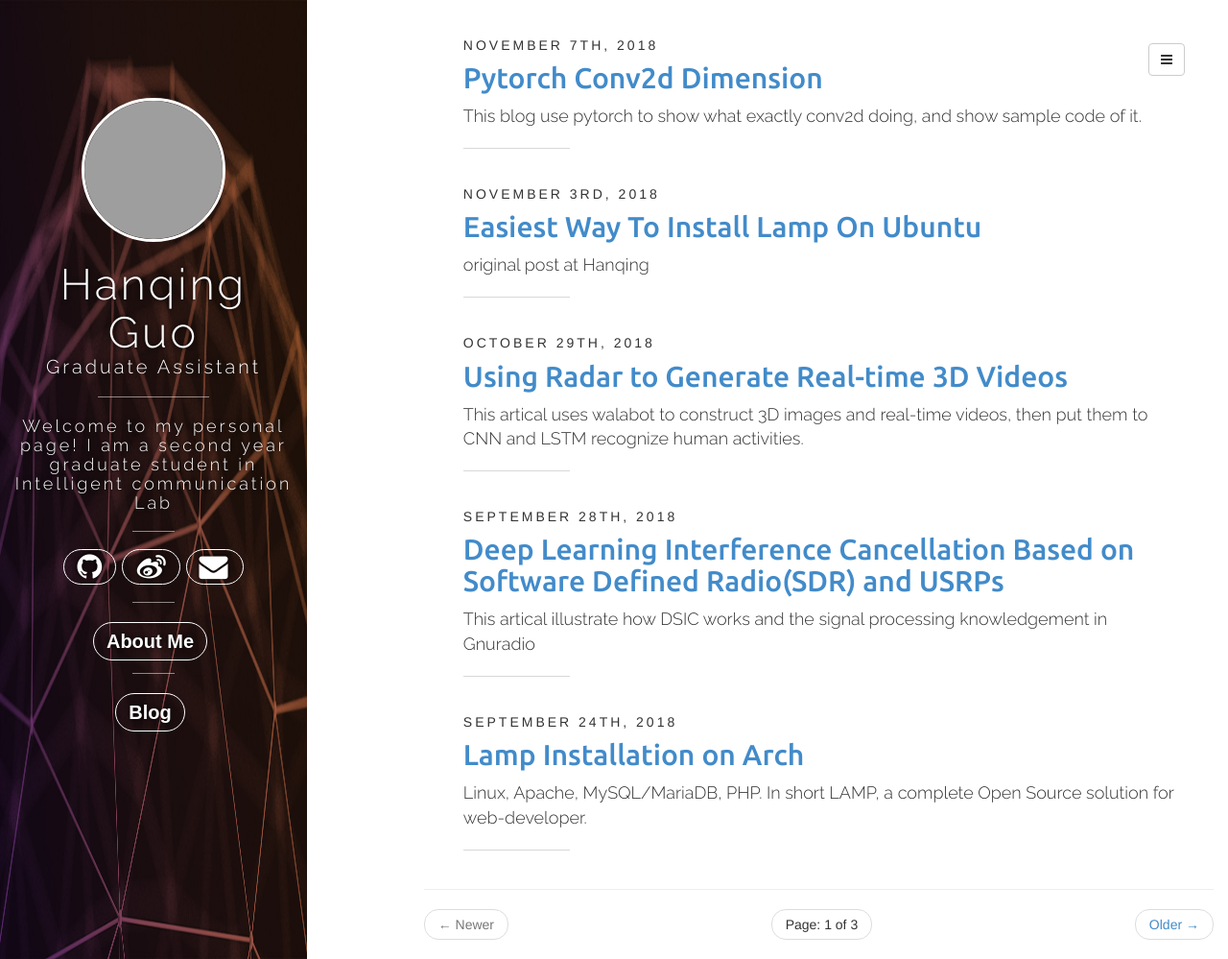
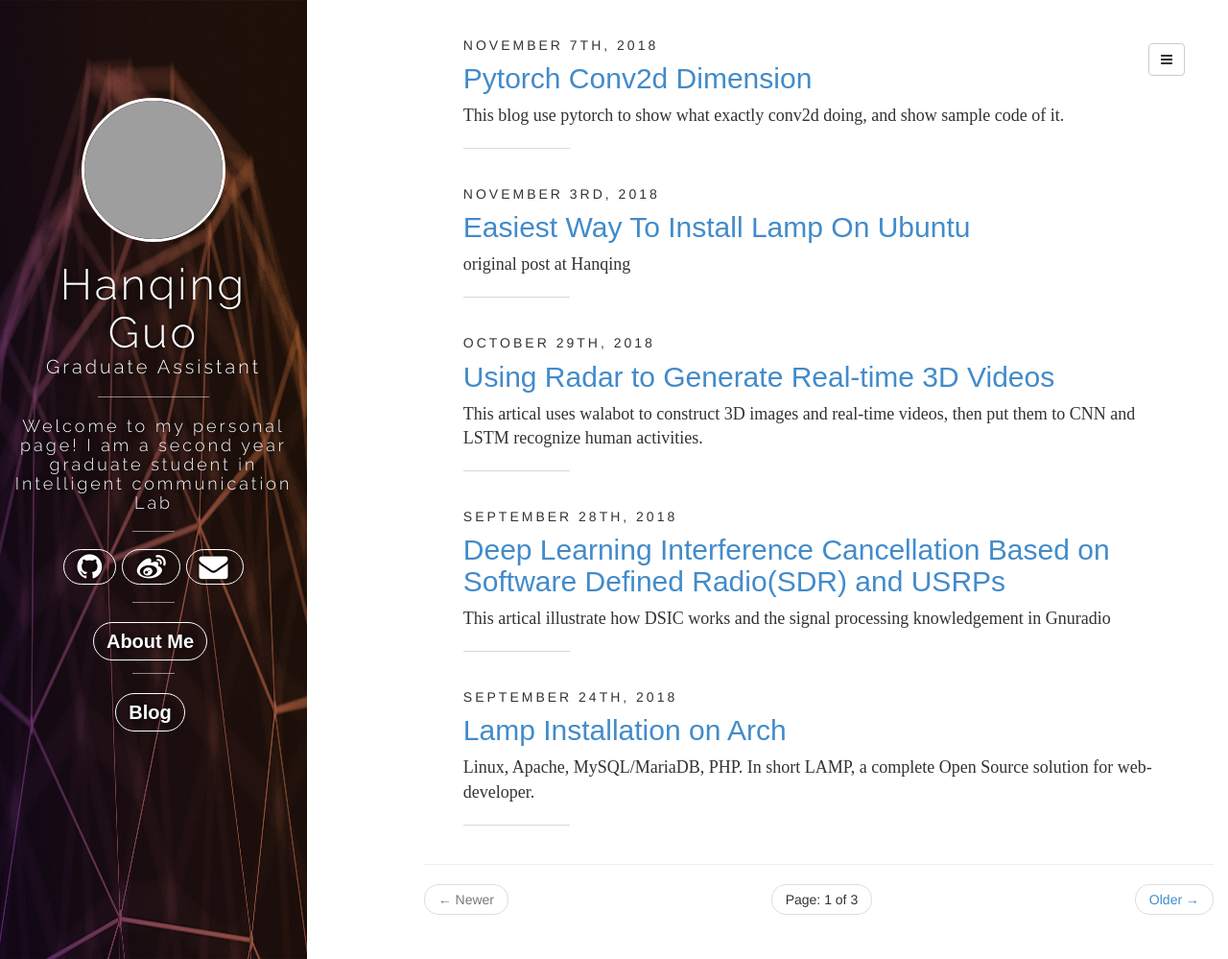
Before and after one commit to hanqingguo/hanqingguo.github.io, a Jekyll site: the page built from blog/index.html, in a window 1280 px wide and 999 px high. Shown: the whole window at 96% size. Built offline with Jekyll 4.4.1, drawn with Linux system fonts in a browser that asks for light colours; nearby versions of some CDN libraries; the list of posts is cut into pages by our own code; comment, search, counter and statistics services are not loaded; grey boxes are pictures that could not be loaded.

Commit message:
change font

```diff
--- a/blog.html
+++ b/blog.html
@@ -20,10 +20,10 @@ title: "Hanqing Guo"
     {% endcase %}
     {{ post.date | date: "%Y" }}
   </p>
-    <a href="{{ site.BASE_PATH }}{{ post.url }}" style="font-family: ubuntu">{{ post.title }}</a>
+    <a href="{{ site.BASE_PATH }}{{ post.url }}" style="font-family: Arial, Helvetica, sans-serif">{{ post.title }}</a>
   </h2>
 
-  <div style="font-family: 'Raleway', sans-serif;font-size:large">
+  <div style="font-family: 'Times New Roman', Times, serif;font-size:large">
     {% if post.fullview %}
     {{ post.content }}
     {% else %}
--- a/blog/index.html
+++ b/blog/index.html
@@ -20,10 +20,10 @@ title: "Hanqing Guo"
     {% endcase %}
     {{ post.date | date: "%Y" }}
   </p>
-    <a href="{{ site.BASE_PATH }}{{ post.url }}" style="font-family: ubuntu">{{ post.title }}</a>
+    <a href="{{ site.BASE_PATH }}{{ post.url }}" style="font-family: Arial, Helvetica, sans-serif">{{ post.title }}</a>
   </h2>
 
-  <div style="font-family: 'Raleway', sans-serif;font-size:large">
+  <div style="font-family: 'Times New Roman', Times, serif;font-size:large">
     {% if post.fullview %}
     {{ post.content }}
     {% else %}
--- a/categories.html
+++ b/categories.html
@@ -30,13 +30,13 @@ title: Categories
 <div class="tab-content col-sm-9 col-xs-6">
   {% for category in site.categories %}
     <div class="tab-pane" id="{{ category[0] | replace:' ','-' }}-ref">
-      <h2 style="margin-top: 0px;font-weight:bold;font-family: ubuntu;">Posts in {{ category[0] | capitalize }}</h2>
+      <h2 style="margin-top: 0px;font-weight:bold;font-family: Arial, Helvetica, sans-serif;">Posts in {{ category[0] | capitalize }}</h2>
       <ul class="list-unstyled">
         {% assign pages_list = category[1] %}
         {% for node in pages_list %}
           {% if node.title != null %}
             {% if group == null or group == node.group %}
-              <li style="line-height: 35px;"><a href="{{ site.BASE_PATH }}{{node.url}}" style="font-family: 'Raleway', sans-serif; color:#333;font-weight:bold">{{node.title}}</a> <span class="text-muted">- {{ node.date | date: "%B %d, %Y" }}</span></li>
+              <li style="line-height: 35px;"><a href="{{ site.BASE_PATH }}{{node.url}}" style="font-family: 'Times New Roman', Times, serif; color:#333;font-weight:bold">{{node.title}}</a> <span class="text-muted">- {{ node.date | date: "%B %d, %Y" }}</span></li>
             {% endif %}
           {% endif %}
         {% endfor %}
--- a/tags.html
+++ b/tags.html
@@ -24,10 +24,10 @@ title: Tags
   {% for item in (0..site.tags.size) %}{% unless forloop.last %}
     {% capture this_word %}{{ tag_words[item] | strip_newlines }}{% endcapture %}
     <div class="tab-pane" id="{{ this_word | replace:' ','-' }}-ref">
-      <h2 style="margin-top: 0px;font-weight:bold;font-family: ubuntu;">Posts tagged  with {{ this_word }}</h2>
+      <h2 style="margin-top: 0px;font-weight:bold;font-family: Arial, Helvetica, sans-serif;">Posts tagged  with {{ this_word }}</h2>
       <ul class="list-unstyled">
         {% for post in site.tags[this_word] %}{% if post.title != null %}
-          <li style="line-height: 35px;"><a style="font-family: 'Raleway', sans-serif; color:#333;font-weight:bold" href="{{ site.BASE_PATH }}{{post.url}}">{{post.title}}</a> <span class="text-muted">- {{ post.date | date: "%B %d, %Y" }}</span></li>
+          <li style="line-height: 35px;"><a style="font-family: 'Times New Roman', Times, serif; color:#333;font-weight:bold" href="{{ site.BASE_PATH }}{{post.url}}">{{post.title}}</a> <span class="text-muted">- {{ post.date | date: "%B %d, %Y" }}</span></li>
         {% endif %}{% endfor %}
       </ul>
     </div>
```
